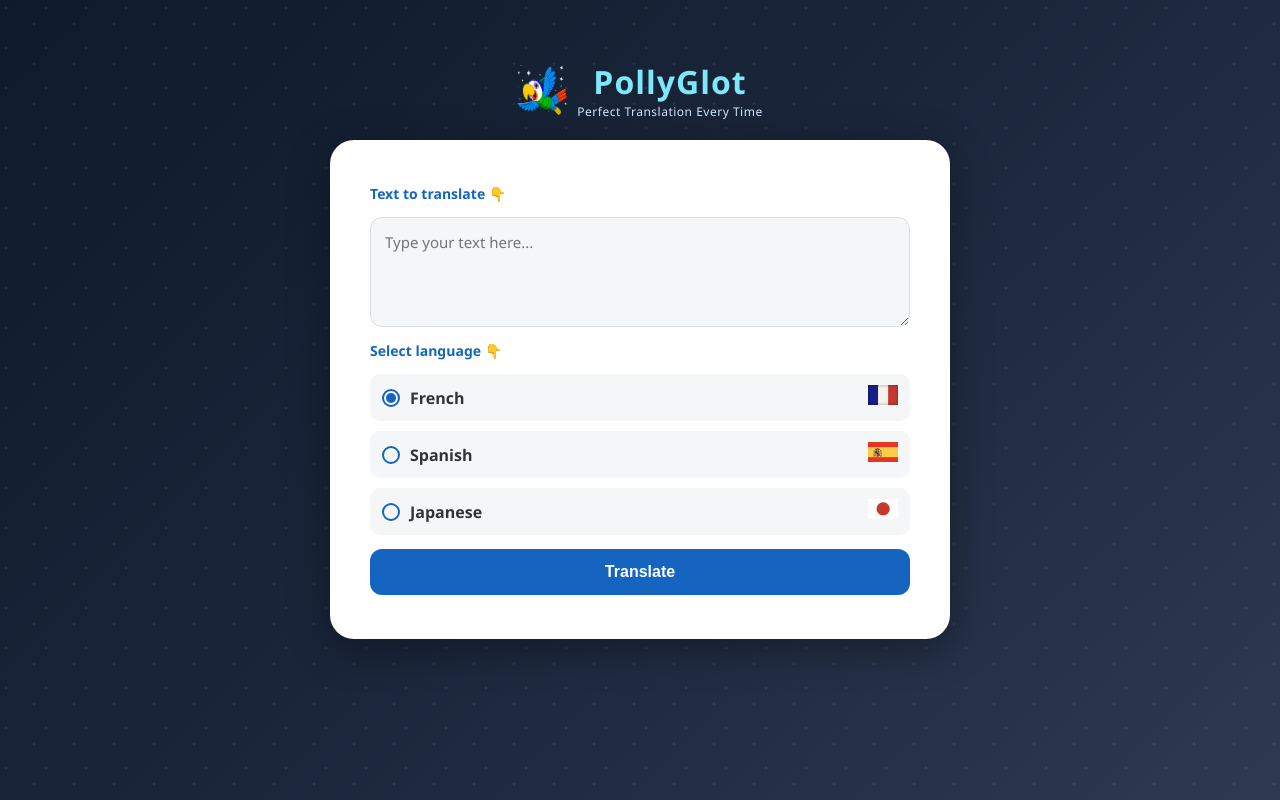
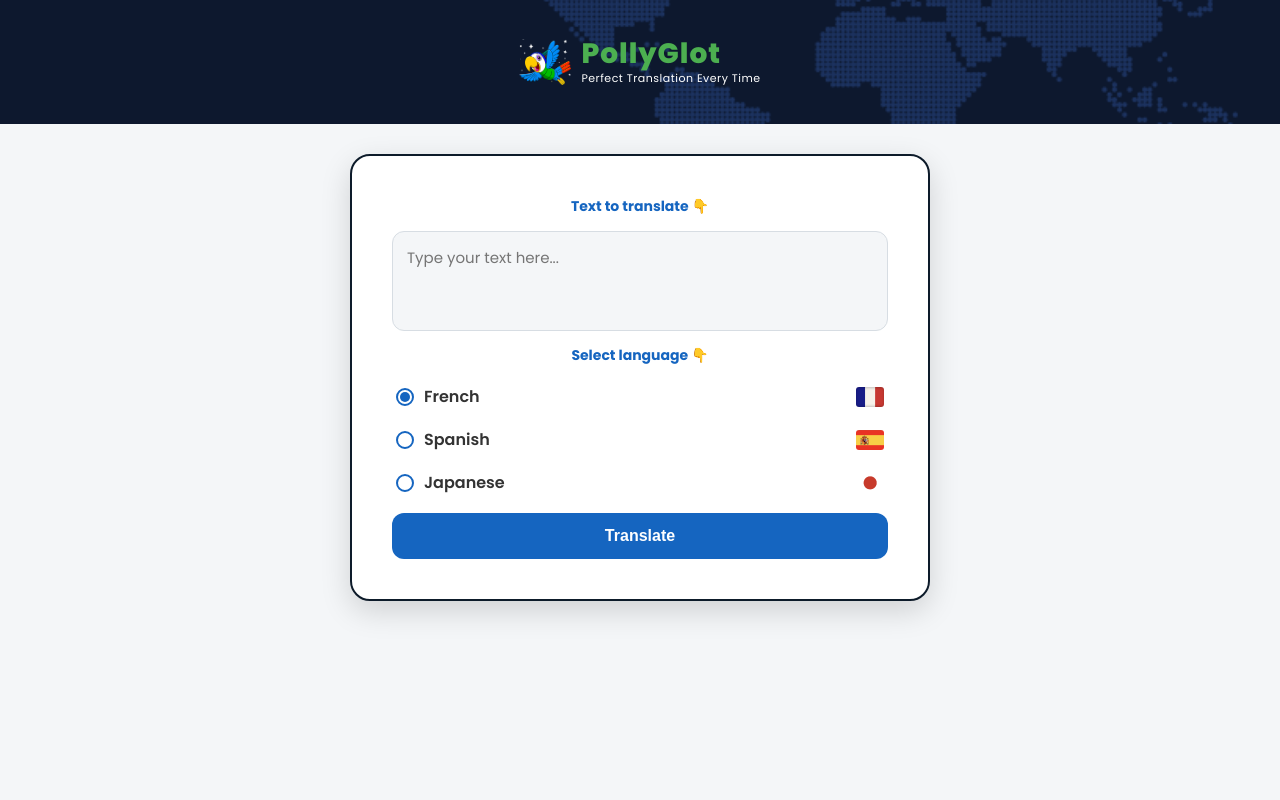
Before and after one commit to rahmatrafli1/PollyGlot---Perfect-Translation-Every-Time, a website built with Vite: page index.html in a window 1280 px wide. Built offline with nearby package versions, Linux system fonts and the light colour scheme.

Commit message:
style: update CSS for improved layout and aesthetics; enhance HTML structure with font links

```diff
--- a/index.css
+++ b/index.css
@@ -4,73 +4,74 @@
   padding: 0;
 }
 
+html,
 body {
-  font-family: "Segoe UI", Roboto, Arial, sans-serif;
-  background: linear-gradient(135deg, #0d1b2a 0%, #1b263b 50%, #2d3a52 100%);
-  background-image:
-    radial-gradient(
-      circle at 15% 20%,
-      rgba(255, 255, 255, 0.08) 1px,
-      transparent 1px
-    ),
-    radial-gradient(
-      circle at 85% 60%,
-      rgba(255, 255, 255, 0.08) 1px,
-      transparent 1px
-    ),
-    linear-gradient(135deg, #0d1b2a 0%, #1b263b 50%, #2d3a52 100%);
-  background-size:
-    40px 40px,
-    40px 40px,
-    cover;
-  min-height: 100vh;
+  height: auto;
+  min-height: 100%;
+}
+
+body {
+  font-family: "Poppins", sans-serif;
+  background: #f4f6f8;
+  display: flex;
+  flex-direction: column;
+  align-items: center;
+}
+
+/* ===== Header banner ===== */
+.app-header {
+  width: 100%;
+  background: #0d1b2a url("assets/worldmap.png") center / cover no-repeat;
+  padding: 30px 20px;
+}
+
+.app-header-inner {
+  max-width: 600px;
+  margin: 0 auto;
   display: flex;
   justify-content: center;
-  align-items: flex-start;
-  padding: 20px;
+  align-items: center;
+  gap: 10px;
 }
 
+.app-header h1 {
+  font-size: 20px;
+  color: #4caf50;
+  letter-spacing: 1px;
+  font-weight: 800;
+  line-height: 1.2;
+}
+
+.logo-icon {
+  width: 40px;
+  height: 40px;
+  object-fit: contain;
+}
+
+.tagline {
+  font-size: 11px;
+  color: #ffffff;
+  letter-spacing: 0.5px;
+}
+
+/* ===== Container & Card ===== */
 .app-container {
   width: 100%;
   max-width: 480px;
+  margin-top: 20px;
+  padding: 0 20px 40px;
   display: flex;
   flex-direction: column;
   gap: 20px;
+  z-index: 1;
 }
 
-/* Header */
-.app-header {
-  display: flex;
-  align-items: center;
-  justify-content: center;
-  gap: 10px;
-  color: #fff;
-  text-align: center;
-}
-
-.app-header h1 {
-  font-size: 28px;
-  color: #7ee8fa;
-  letter-spacing: 1px;
-}
-
-.logo-icon {
-  width: 50px;
-  height: 50px;
-}
-
-.tagline {
-  font-size: 12px;
-  color: #cfe8ff;
-  letter-spacing: 0.5px;
-}
-
-/* Card */
 .card {
   background: #fff;
-  border-radius: 24px;
+  border: 2px solid #0d1b2a;
+  border-radius: 20px;
   padding: 28px 24px;
-  box-shadow: 0 10px 40px rgba(0, 0, 0, 0.35);
+  box-shadow: 0 10px 30px rgba(0, 0, 0, 0.15);
 }
 
 .view {
@@ -87,17 +88,19 @@ body {
   color: #1565c0;
   font-weight: 700;
   font-size: 14px;
+  text-align: center;
 }
 
 textarea {
   width: 100%;
   min-height: 90px;
+  max-height: 140px;
   padding: 14px;
   border-radius: 12px;
   border: 1px solid #d7dde3;
   background: #f4f6f8;
   font-size: 15px;
-  resize: vertical;
+  resize: none;
   font-family: inherit;
 }
 
@@ -116,9 +119,7 @@ textarea:focus {
   display: flex;
   align-items: center;
   gap: 10px;
-  padding: 10px 12px;
-  border-radius: 10px;
-  background: #f4f6f8;
+  padding: 4px 4px;
   cursor: pointer;
   font-weight: 600;
   color: #333;
@@ -152,8 +153,12 @@ textarea:focus {
   flex: 1;
 }
 
-.flag {
-  font-size: 20px;
+.flag img {
+  width: 28px;
+  height: 20px;
+  object-fit: cover;
+  border-radius: 3px;
+  display: block;
 }
 
 /* Buttons */
@@ -226,26 +231,39 @@ textarea:focus {
     max-width: 560px;
   }
   .card {
-    padding: 36px 32px;
+    padding: 32px 32px;
   }
   .app-header h1 {
-    font-size: 32px;
+    font-size: 24px;
+  }
+  .logo-icon {
+    width: 48px;
+    height: 48px;
   }
 }
 
 /* ===== DESKTOP ===== */
 @media (min-width: 1024px) {
+  .app-header {
+    padding: 36px 20px;
+  }
   .app-container {
     max-width: 620px;
-  }
-  body {
-    padding: 60px 20px;
+    margin-top: 30px;
   }
   .card {
-    padding: 44px 40px;
+    padding: 40px 40px;
   }
   textarea {
-    min-height: 110px;
+    min-height: 100px;
+    max-height: 150px;
+  }
+  .app-header h1 {
+    font-size: 28px;
+  }
+  .logo-icon {
+    width: 52px;
+    height: 52px;
   }
 }
 
@@ -255,6 +273,10 @@ textarea:focus {
     padding: 20px 16px;
   }
   .app-header h1 {
-    font-size: 22px;
+    font-size: 18px;
+  }
+  .logo-icon {
+    width: 34px;
+    height: 34px;
   }
 }
--- a/index.html
+++ b/index.html
@@ -5,11 +5,17 @@
     <meta name="viewport" content="width=device-width, initial-scale=1.0" />
     <title>PollyGlot - Perfect Translation Every Time</title>
     <link rel="stylesheet" href="index.css" />
+    <link rel="preconnect" href="https://fonts.googleapis.com" />
+    <link rel="preconnect" href="https://fonts.gstatic.com" crossorigin />
+    <link
+      href="https://fonts.googleapis.com/css2?family=Poppins:ital,wght@0,100;0,200;0,300;0,400;0,500;0,600;0,700;0,800;0,900;1,100;1,200;1,300;1,400;1,500;1,600;1,700;1,800;1,900&display=swap"
+      rel="stylesheet"
+    />
   </head>
   <body>
-    <div class="app-container">
-      <!-- Header -->
-      <header class="app-header">
+    <!-- Header -->
+    <header class="app-header">
+      <div class="app-header-inner">
         <img
           src="assets/parrot.png"
           alt="PollyGlot Parrot"
@@ -20,8 +26,10 @@
           <h1>PollyGlot</h1>
           <p class="tagline">Perfect Translation Every Time</p>
         </div>
-      </header>
+      </div>
+    </header>
 
+    <div class="app-container">
       <!-- Card -->
       <main class="card">
         <!-- INPUT VIEW -->
```
